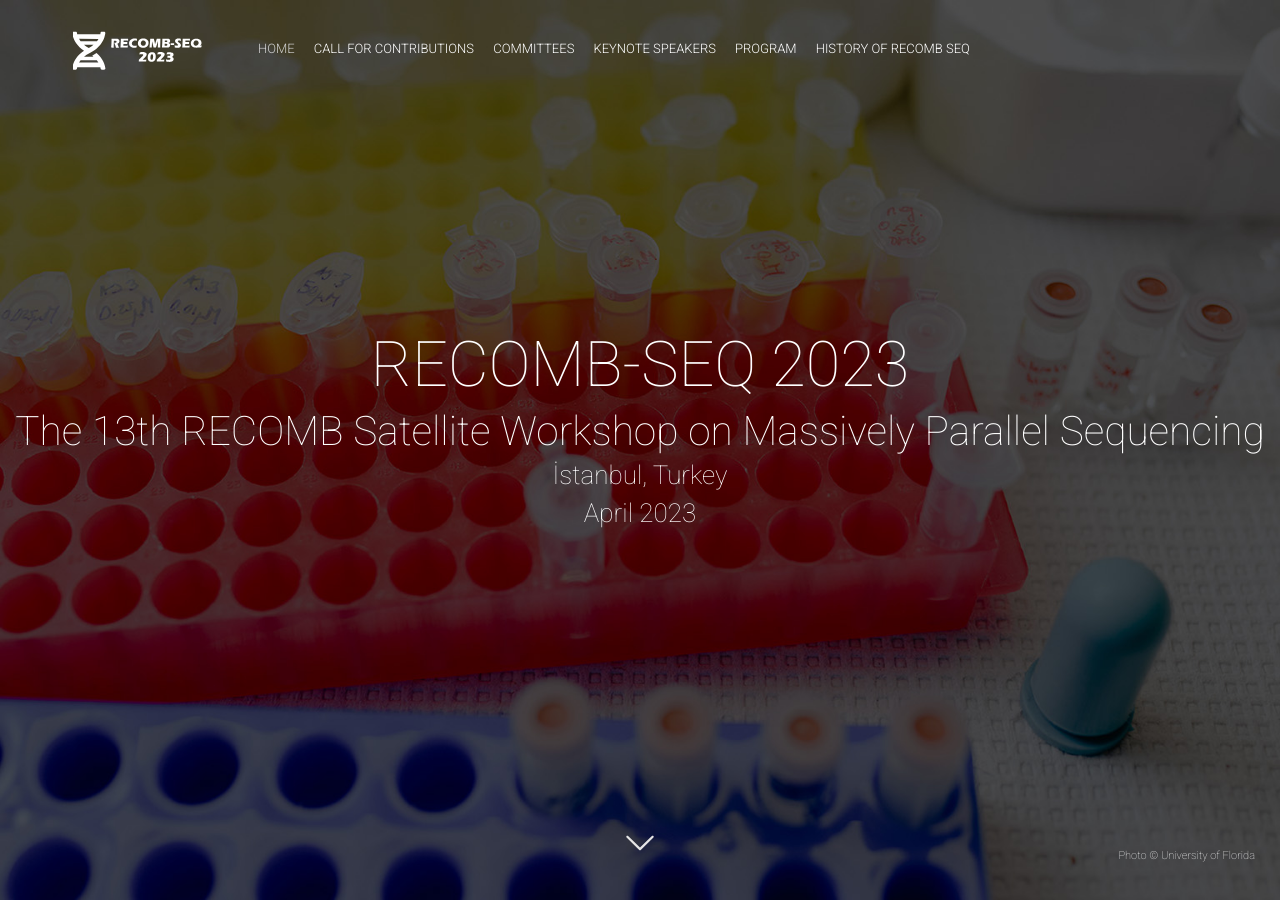
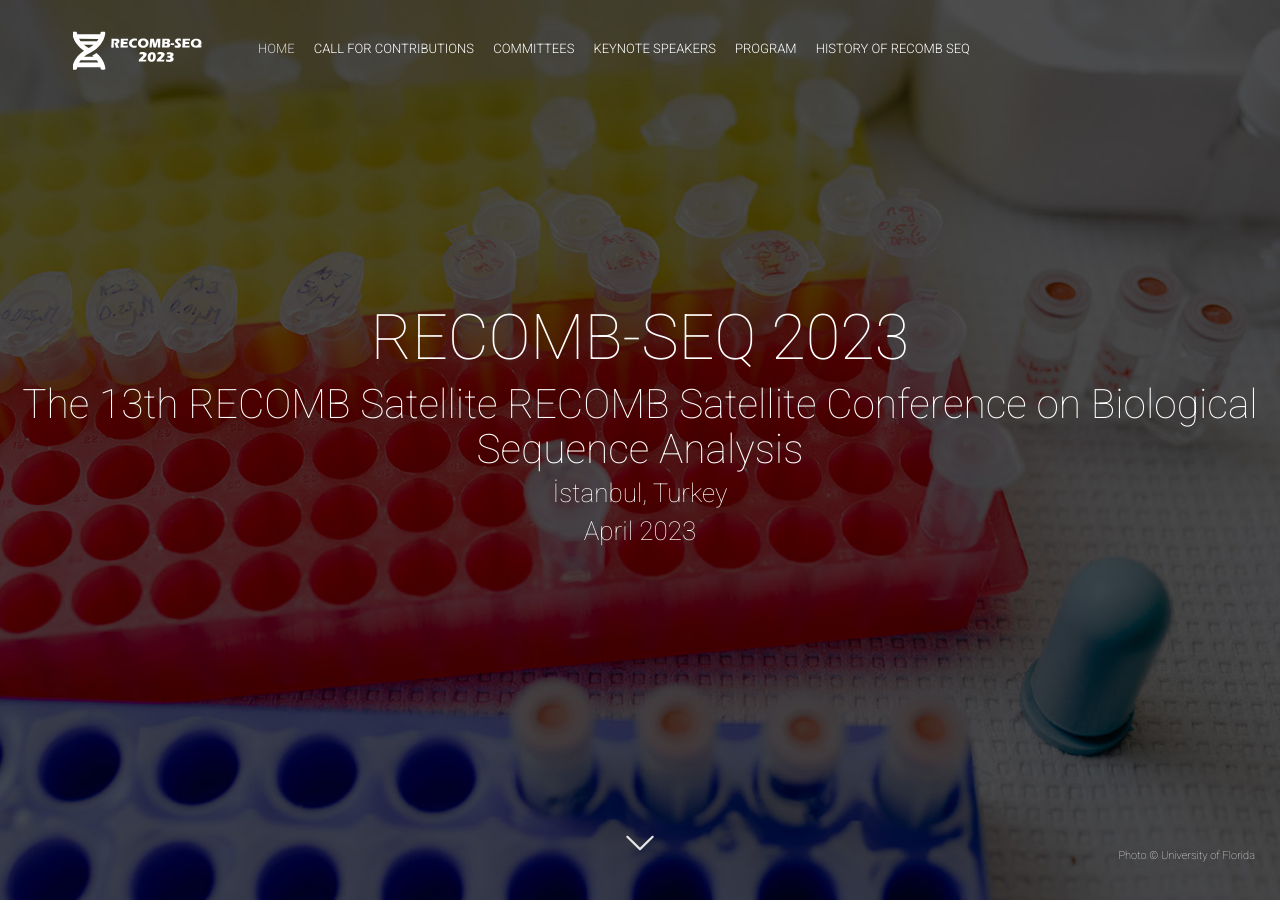
Before and after one commit to recomb-seq/recomb-seq.github.io, a Jekyll site: the page built from index.html, in a window 1280 px wide and 900 px high. Built offline with Jekyll 4.4.1, drawn with Linux system fonts in a browser that asks for light colours; nearby versions of some CDN libraries; comment, search, counter and statistics services are not loaded.

Commit message:
name change

```diff
--- a/_config.yml
+++ b/_config.yml
@@ -12,7 +12,7 @@ exclude: ['/automation/', 'README.md', 'LICENSE.txt', 'CNAME']
 # Site Settings
 title: "RECOMB-Seq Workshop"
 email: "calkan@gmail.com"
-description: "RECOMB-Seq is the RECOMB Satellite Workshop on Massively Parallel Sequencing"
+description: "RECOMB-Seq is the RECOMB Satellite Conference on Biological Sequence Analysis"
 baseurl: ""
 url: "https://recomb-seq.github.io"
 permalink: "/blog/:title"
@@ -51,7 +51,7 @@ rightNavigationButtons:
 # Hero Block
 heroImage: "hero.jpg"
 heroTitle: "RECOMB-SEQ 2023"
-heroSubTitle: "The 13th RECOMB Satellite Workshop on Massively Parallel Sequencing"
+heroSubTitle: "The 13th RECOMB Satellite RECOMB Satellite Conference on Biological Sequence Analysis"
 eventDate: "April 2023"
 eventLocation: "İstanbul, Turkey"
 #typeoutTextValues: '"2023"'
```
